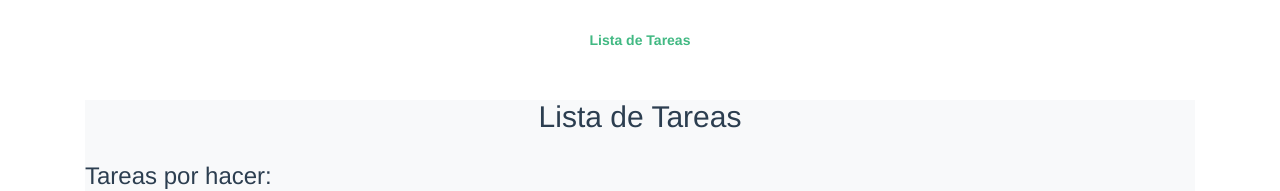
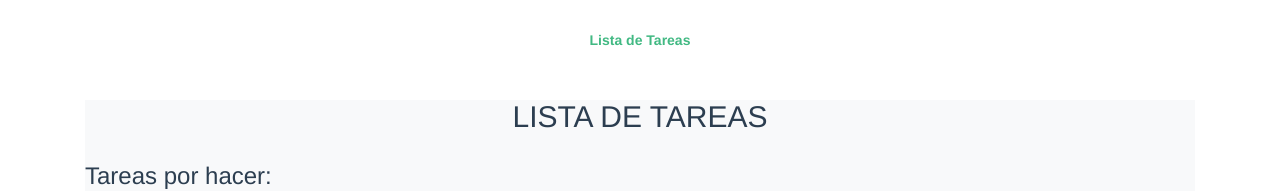
Before and after one commit to SariMelina/CourseVue, a Vue app: page / in a window 1280 px wide. Shown: the top 191 px of the page. Built offline with nearby package versions, Linux system fonts and the light colour scheme.

Commit message:
property validation

```diff
--- a/src/components/Lista.component.vue
+++ b/src/components/Lista.component.vue
@@ -1,6 +1,6 @@
 <template>
     <div class="bg-light">
-        <h2>{{ titulo }}</h2>
+        <h2>{{ toUppercase() }}</h2>
         <h3 class="pull-left">Tareas por hacer:</h3>
     </div>
 </template>
@@ -8,7 +8,16 @@
 <script>
 
 export default {
-  name: "Lista",
-  props: ['titulo'],
+  props: {
+      titulo: {
+          type: String,
+          default: 'Tareas'
+      }
+  },
+  methods: {
+      toUppercase () {
+        return this.titulo.toUpperCase()
+      }
+  }
 };
 </script>
```
